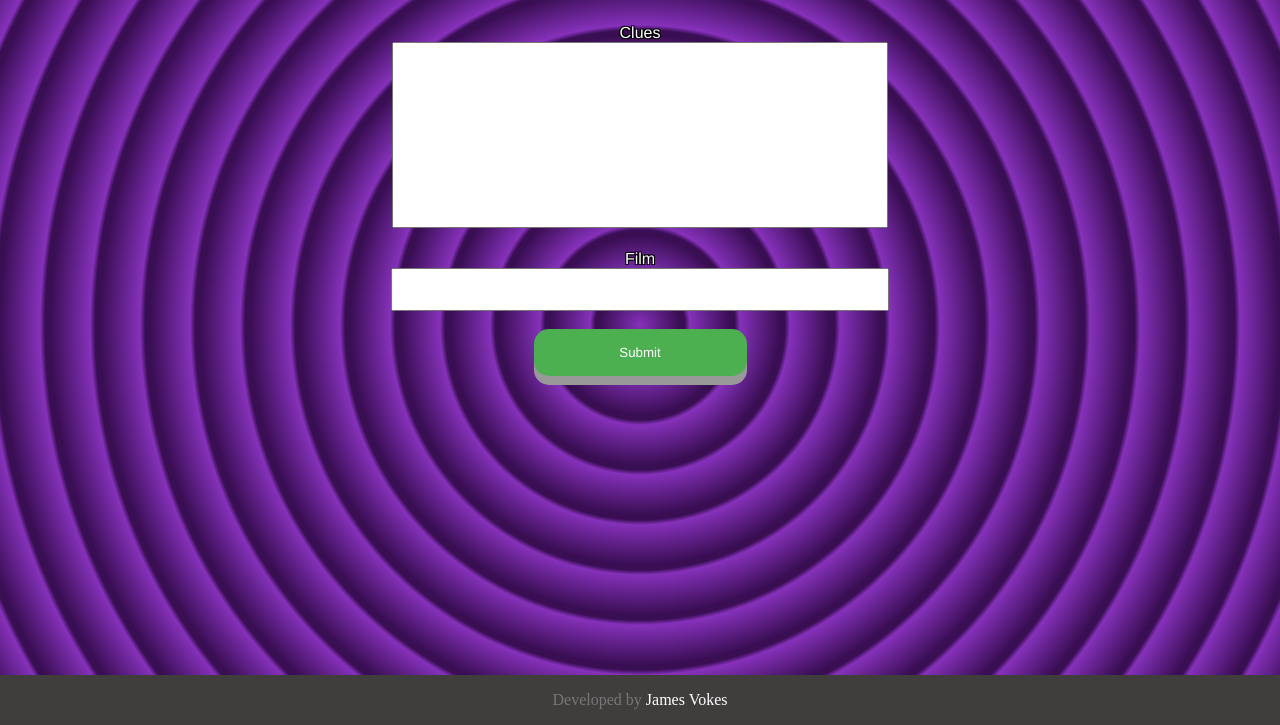
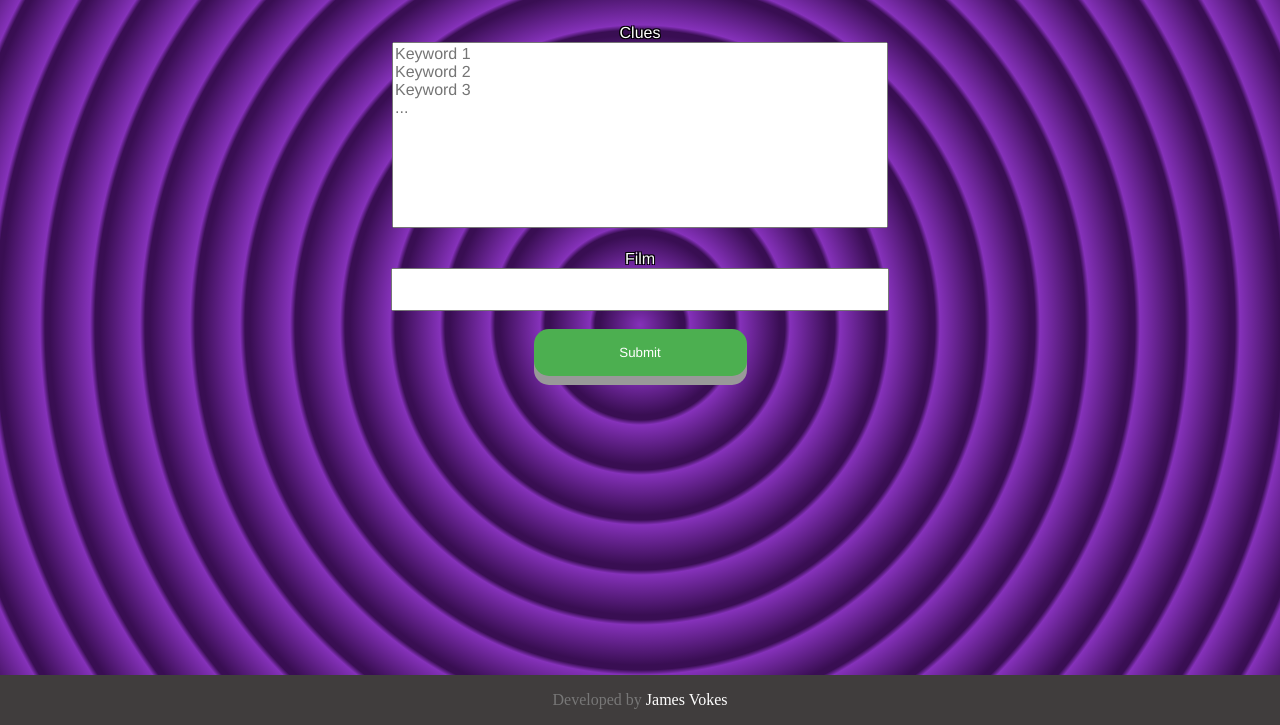
Before and after one commit to j-vokes/keywordcountdown, a plain HTML site: page index.html in a window 1280 px wide. Shown: the part 75-800 px from the top of the page. Drawn offline with Linux system fonts and the light colour scheme.

Commit message:
Add placeholder text to textarea

```diff
--- a/index.html
+++ b/index.html
@@ -10,7 +10,7 @@
       <div id ="formfield">
         <span class="noselect backText">Clues</span>
         <br>
-        <textarea id="keywordsField" rows="10"></textarea>
+        <textarea placeholder="Keyword 1&#10;Keyword 2&#10;Keyword 3&#10;..." id="keywordsField" rows="10"></textarea>
         <br>
         <br>
         <span class="noselect backText">Film</span>
```
